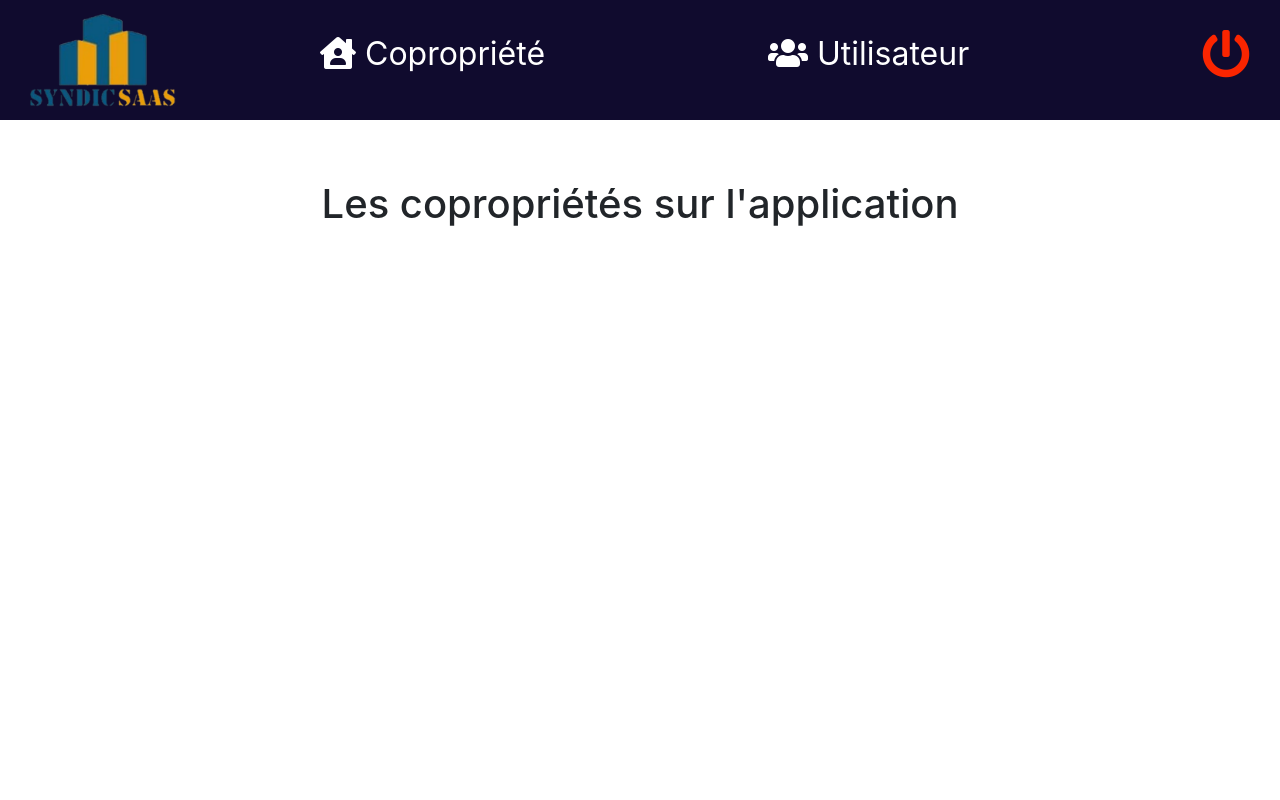
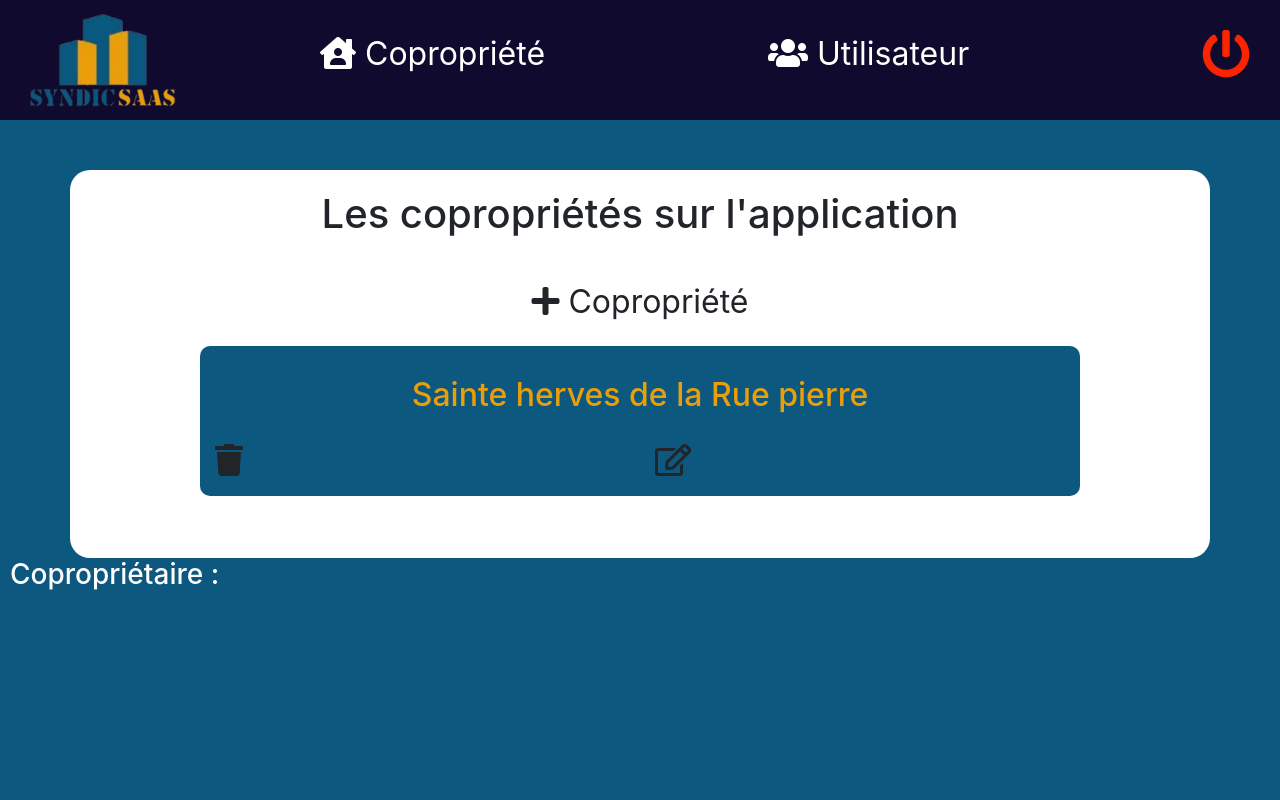
Before and after one commit to JeanCharlesLuans/SyndicSaaS, a PHP site: page /page/contenuAdmin.php in a window 1280 px wide. Run offline with PHP 8.4, Linux system fonts and the light colour scheme.

Commit message:
Push modification admin

```diff
--- a/css/contenuAdmin.css
+++ b/css/contenuAdmin.css
@@ -1,3 +1,14 @@
+.background {
+    background-color: #0D587F;
+}
+
+.backgroundContainer {
+    background-color: white;
+    border-radius: 20px;
+    margin-top: 50px;
+    padding: 20px;
+}
+
 .imgPcTab {
     position: absolute;
     top:10px;
@@ -46,6 +57,42 @@
 }
 
 .titre {
-    margin-top: 60px;
     text-align: center;
 }
+
+.ajoutCopro {
+    margin-top: 40px;
+    font-size: 2em;
+    text-align: center;
+}
+.ajoutCopro:hover  {
+    color:#EA9E0A;
+    cursor: pointer;
+}
+
+.divCopropriete {
+    margin-top: 20px;
+    margin-left: auto;
+    margin-right: auto;
+    padding-top: 30px;
+    padding-bottom: 20px;
+    border-radius: 10px;
+    width: 80%;
+    background-color: #0D587F;
+}
+
+.titreNom {
+    color:#EA9E0A;
+    text-align: center;
+    margin-bottom: 30px;
+}
+
+.titreRubrique {
+    color:white;
+    margin-left: 10px;
+}
+
+.delete {
+    position: absolute;
+    right: 23%;
+}
--- a/page/contenuAdmin.php
+++ b/page/contenuAdmin.php
@@ -5,19 +5,47 @@
 		<link href="../fontawesome/css/all.css" rel="stylesheet">
 		<link href="../css/contenuAdmin.css" rel="stylesheet">
 	</head>
-	<body>
+	<body class="background">
 		<header class="headerPcTab">
 				<img src='../img/logo_sans_fond.png' class="imgPcTab">
 				<p id="iconeCopro" class="navAdmin copro"><i class="fas fa-house-user"></i> Copropriété </p>
 				<p id="iconeUser" class="navAdmin user"><i class="fas fa-users"></i> Utilisateur </p>
 				<a class="deconnexion" href="../index.php"> <i class="fas fa-power-off"></i> </a>
 		</header>
-		<div class="container">
-			<div id="divCopropriete">
+		<div class="container backgroundContainer">
+			<div id="divCoproprietes">
 				<h1 class="titre">Les copropriétés sur l'application</h1>
+				<p class="ajoutCopro"><i class="fas fa-plus"></i> Copropriété</p>
+				<div class="divCopropriete row">
+					<div class="col-12">
+						<h2 class="titreNom"> Sainte herves de la Rue pierre <h2>
+					</div>
+					<div class="col-6">
+						<i class="fas fa-trash fa-2x"></i>
+					</div>
+					<div class="col-6">
+						<i class="far fa-edit fa-2x"></i>
+					</div>
+					</div class="col-12">
+						<h3 class="titreRubrique"> Gestionnaire de copropriété :</h3>
+					</div>
+					</div class="col-12">
+						<h3 class="titreRubrique"> Copropriétaire :</h3>
+					</div>
+				</div>
 			</div>
-			<div id="divUser" class="d-none">
+			<div id="divUsers" class="d-none">
 				<h1 class="titre">Utilisateur de l'application</h1>
+				<br/>
+				<br/>
+				<br/>
+				<br/>
+				<br/>
+				<br/>
+				<br/>
+				<br/>
+				<br/>
+				<br/>
 			</div>
 		</div>
     </body>
```
